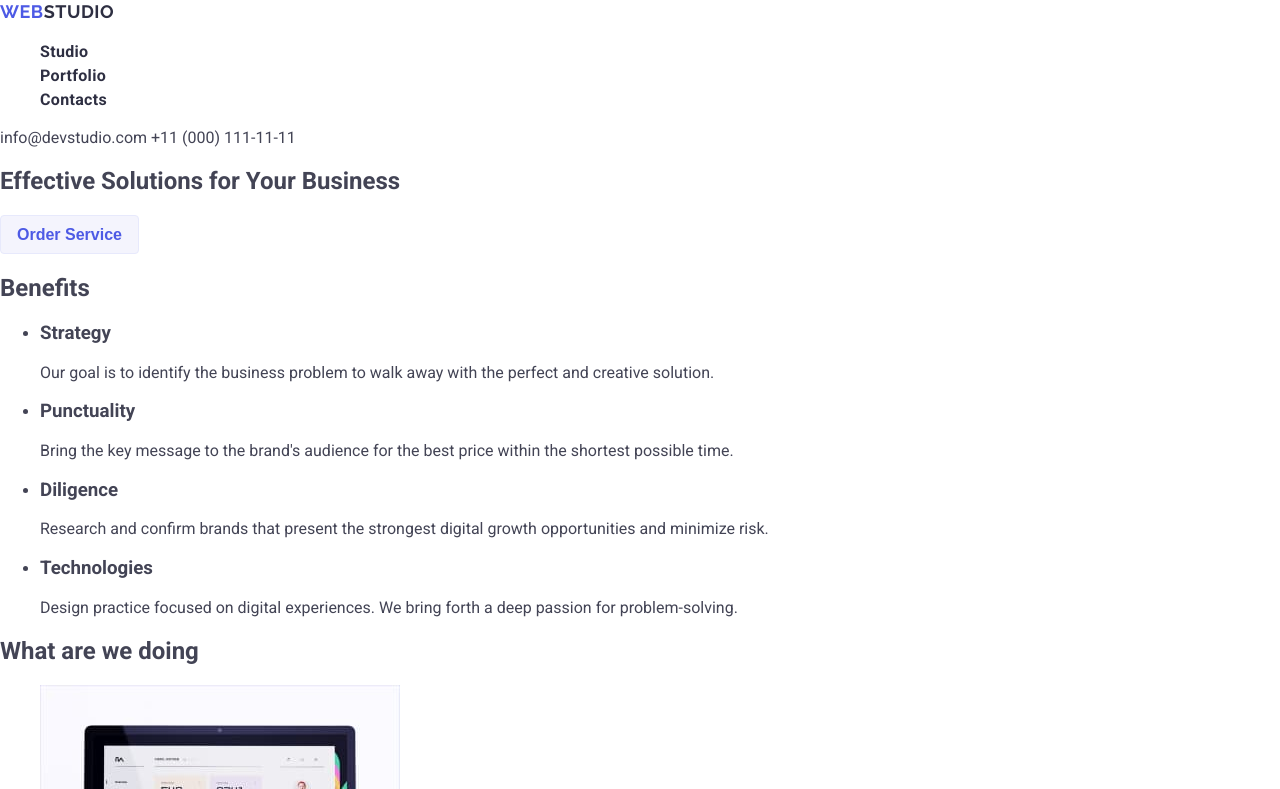
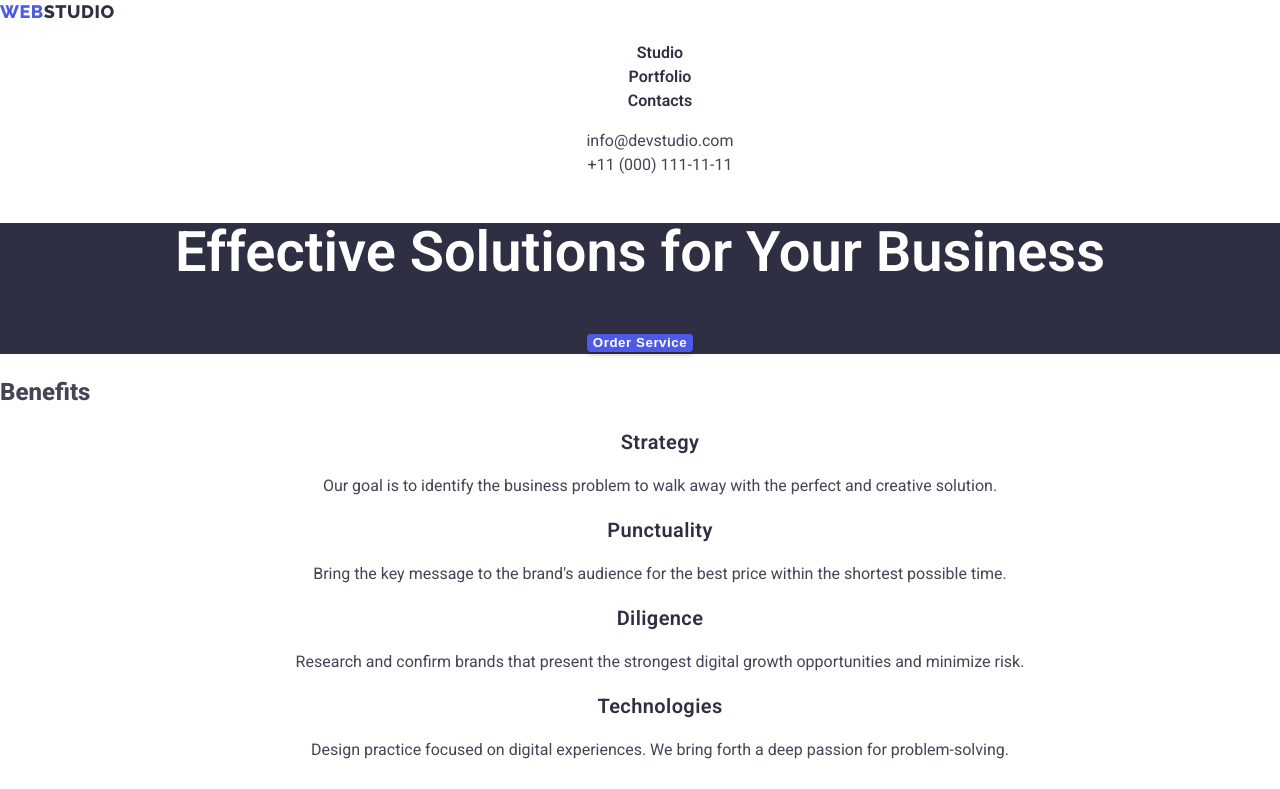
Before and after one commit to grow1/goit-markup-hw-02, a plain HTML site: page index.html in a window 1280 px wide. Shown: the top 789 px of the page. Drawn offline with Linux system fonts and the light colour scheme.

Commit message:
added more vars, styled buttons and text

```diff
--- a/css/styles.css
+++ b/css/styles.css
@@ -6,6 +6,9 @@
   --subtle-text-color: #8e8f99;
   --accent-color: #e7e9fc;
   --light-color: #f4f4fd;
+  --middle-font: 600;
+  --bold-font: 800;
+  --header-font-size: 20px;
 }
 
 body {
@@ -13,52 +16,150 @@ body {
   margin: 0;
   font-family: 'Roboto', sans-serif;
   color: var(--text-color);
+  line-height: 1.5;
 }
 
 .logo {
   font-family: 'Raleway', sans-serif;
-  font-weight: 800;
+  font-weight: var(--bold-font);
   font-size: 18px;
   line-height: 1.33;
   letter-spacing: 0.03em;
   text-transform: uppercase;
   text-decoration: none;
+  color: var(--primary-brand-color);
+}
+
+.logo-header {
   color: var(--dark-color);
 }
 
-.logo-blue {
-  color: var(--primary-brand-color);
-}
-
 .nav-list,
-.nav-local ul,
+.contacts,
+.benefits,
+.our-work,
+.team-cards,
+.nav-local,
 .portfolio-cards ul {
   list-style-type: none;
+  text-align: center;
 }
 
 .nav-global {
-  font-weight: 600;
-  line-height: 1.5;
-  letter-spacing: 0.02em;
+  font-weight: var(--middle-font);
   color: var(--dark-color);
   text-decoration: none;
 }
 
-.contacts {
+.nav-global:hover {
+  color: var(--text-color);
+}
+
+.nav-global:active {
+  color: var(--primary-brand-color);
+}
+
+.contact {
   color: var(--text-color);
   text-decoration: none;
 }
 
+.contact:hover {
+  color: var(--primary-brand-color);
+}
+
+.order,
+.footer {
+  background-color: var(--dark-color);
+}
+
+.order {
+  text-align: center;
+}
+
+.order h1 {
+  font-weight: var(--middle-font);
+  font-size: 56px;
+  line-height: 1.07;
+  color: white;
+  text-align: center;
+}
+
+.order-button {
+  cursor: pointer;
+  color: white;
+  background-color: var(--primary-brand-color);
+  font-weight: var(--middle-font);
+  line-height: 1.19;
+  letter-spacing: 0.04em;
+  box-shadow: 0px 4px 4px rgba(0, 0, 0, 0.15);
+  border-radius: 4px;
+  border-style: none;
+}
+
+.order-button:hover {
+  box-shadow: 0px 1px 6px rgba(46, 47, 66, 0.08), 0px 1px 1px rgba(46, 47, 66, 0.16),
+    0px 2px 1px rgba(46, 47, 66, 0.08);
+}
+
+.order-button:active {
+  background: #404bbf;
+}
+
+.benefit-name {
+  font-weight: var(--middle-font);
+  font-size: var(--header-font-size);
+  line-height: 1.2;
+  letter-spacing: 0.02em;
+  color: var(--dark-color);
+}
+
+.presentation h2,
+.our-team h2 {
+  text-transform: capitalize;
+  font-weight: var(--middle-font);
+  font-size: 36px;
+  line-height: 1.11;
+  text-align: center;
+  color: var(--dark-color);
+}
+
+.our-team h3 {
+  font-weight: var(--middle-font);
+  font-size: var(--header-font-size);
+  line-height: 1.2;
+  text-align: center;
+  letter-spacing: 0.02em;
+  color: var(--dark-color);
+}
+
 .buttons {
   cursor: pointer;
-  padding: 8px 16px;
   color: var(--primary-brand-color);
   background-color: var(--light-color);
-  border: 1px solid #e7e9fc;
+  border: 1px solid var(--accent-color);
   border-radius: 4px;
-  font-weight: 600;
-  font-size: 16px;
+  font-weight: var(--middle-font);
   line-height: 1.33;
+}
+
+.buttons:hover {
+  background: var(--primary-brand-color);
+  box-shadow: 0px 3px 1px rgba(0, 0, 0, 0.1), 0px 2px 1px rgba(0, 0, 0, 0.08),
+    0px 2px 2px rgba(0, 0, 0, 0.12);
+  color: white;
+}
+
+.portfolio-cards li {
+  border: 0.5px solid #f4f4fd;
+  box-shadow: 0px 1px 6px rgba(46, 47, 66, 0.08);
+  color: white;
+}
+
+.project-name {
+  font-weight: var(--middle-font);
+  font-size: var(--header-font-size);
+  color: var(--dark-color);
 }
 
 .footer {
--- a/index.html
+++ b/index.html
@@ -8,7 +8,7 @@
     <link rel="preconnect" href="https://fonts.googleapis.com" />
     <link rel="preconnect" href="https://fonts.gstatic.com" crossorigin />
     <link
-      href="https://fonts.googleapis.com/css2?family=Raleway:wght@700&family=Roboto:wght@400;500;700;900&display=swap"
+      href="https://fonts.googleapis.com/css2?family=Raleway:wght@800&family=Roboto:wght@400;600;800&display=swap"
       rel="stylesheet"
     />
     <link rel="stylesheet" href="./css/styles.css" />
@@ -16,7 +16,7 @@
   <body>
     <!-- header -->
     <header>
-      <a href="./index.html" class="logo"><span class="logo-blue">Web</span>Studio</a>
+      <a href="./index.html" class="logo">Web<span class="logo-header">Studio</span></a>
       <nav>
         <ul class="nav-list">
           <li>
@@ -30,46 +30,46 @@
           </li>
         </ul>
       </nav>
-      <div>
-        <a href="mailto:info@devstudio.com" class="contacts">info@devstudio.com</a>
-        <a href="tel:+110001111111" class="contacts">+11 (000) 111-11-11</a>
-      </div>
+      <ul class="contacts">
+        <li><a href="mailto:info@devstudio.com" class="contact">info@devstudio.com</a></li>
+        <li><a href="tel:+110001111111" class="contact">+11 (000) 111-11-11</a></li>
+      </ul>
     </header>
     <!-- main content -->
     <main>
       <!-- section order -->
       <section class="order">
         <h1>Effective Solutions for Your Business</h1>
-        <button class="buttons" type="button">Order Service</button>
+        <button class="order-button" type="button">Order Service</button>
       </section>
       <!-- section soft skills -->
       <section class="soft-skills">
         <h2>Benefits</h2>
-        <ul>
+        <ul class="benefits">
           <li>
-            <h3>Strategy</h3>
-            <p>
+            <h3 class="benefit-name">Strategy</h3>
+            <p class="benefit-description">
               Our goal is to identify the business problem to walk away with the perfect and
               creative solution.
             </p>
           </li>
           <li>
-            <h3>Punctuality</h3>
-            <p>
+            <h3 class="benefit-name">Punctuality</h3>
+            <p class="benefit-description">
               Bring the key message to the brand's audience for the best price within the shortest
               possible time.
             </p>
           </li>
           <li>
-            <h3>Diligence</h3>
-            <p>
+            <h3 class="benefit-name">Diligence</h3>
+            <p class="benefit-description">
               Research and confirm brands that present the strongest digital growth opportunities
               and minimize risk.
             </p>
           </li>
           <li>
-            <h3>Technologies</h3>
-            <p>
+            <h3 class="benefit-name">Technologies</h3>
+            <p class="benefit-description">
               Design practice focused on digital experiences. We bring forth a deep passion for
               problem-solving.
             </p>
@@ -77,9 +77,9 @@
         </ul>
       </section>
       <!-- section what are we doing -->
-      <section>
+      <section class="presentation">
         <h2>What are we doing</h2>
-        <ul>
+        <ul class="our-work">
           <li>
             <img src="./images/statistic.jpg" width="360" height="300" alt="statistic" />
           </li>
@@ -92,9 +92,9 @@
         </ul>
       </section>
       <!-- section our team -->
-      <section>
+      <section class="our-team">
         <h2>Our Team</h2>
-        <ul>
+        <ul class="team-cards">
           <li>
             <img src="./images/product_designer.jpg" width="264" height="260" alt="Mark's photo" />
             <h3 class="worker-name">Mark Guerrero</h3>
@@ -120,7 +120,7 @@
     </main>
     <!-- Footer -->
     <footer class="footer">
-      <a href="./index.html" class="logo logo-footer"><span class="logo-blue">Web</span>Studio</a>
+      <a href="./index.html" class="logo">Web<span class="logo-footer">Studio</span></a>
       <p class="footer-text">
         Increase the flow of customers and sales for your business with digital marketing & growth
         solutions.
```
Also changed, not shown: portfolio.html (+7 -9 lines).
